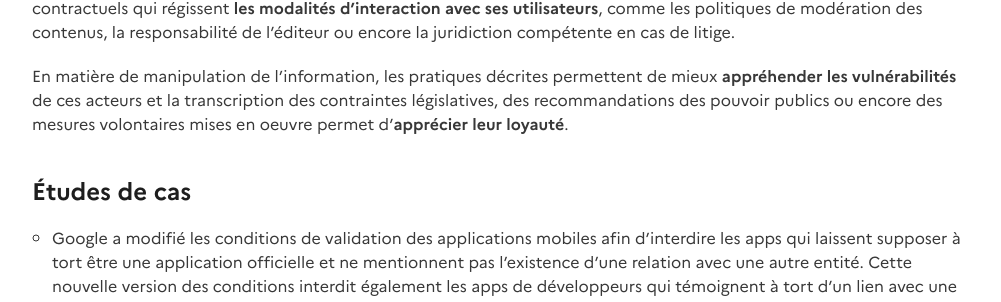
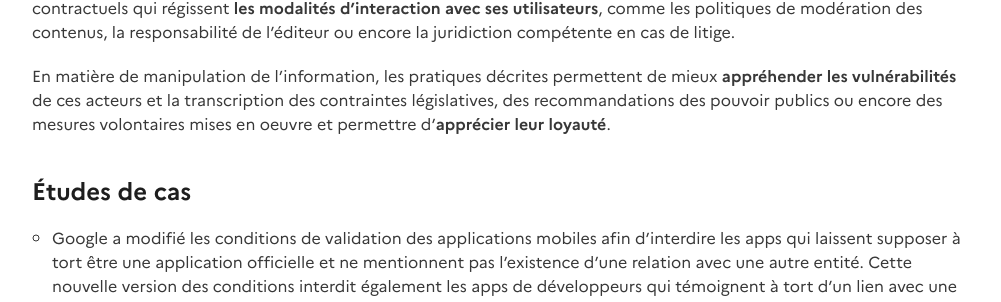
Before and after one commit to ambanum/disinfo.quaidorsay.fr, a Jekyll site: the page built from _pages/fr/cgus.md, in a window 1280 px wide and 900 px high, scrolled down 1247 px. Shown: the part 172-474 px from the top of the window, without its empty margins (139-1140 px from the left). Built offline with Jekyll 4.4.1, drawn with Linux system fonts in a browser that asks for light colours; comment, search, counter and statistics services are not loaded.

Commit message:
Review from Nicolas

```diff
--- a/_includes/cgus/tablestats.html
+++ b/_includes/cgus/tablestats.html
@@ -1,4 +1,4 @@
-<table class="datatables datatables-cgus table-isresponsive" id="tablestats">
+<table class="datatables datatables-cgus table-isresponsive" id="tableStats">
 	<thead>
 		<tr>
 			<th>{{ site.data.translations.cgus.tablestats.col1-label[page.lang] }}</th>
--- a/_includes/cgus/tablestatsbytype.html
+++ b/_includes/cgus/tablestatsbytype.html
@@ -1,4 +1,4 @@
-<table class="datatables datatables-cgus table-isresponsive" id="tablestatsbytype">
+<table class="datatables datatables-cgus table-isresponsive" id="tableStatsByType">
 	<thead>
 	  <tr>
 		<th>{{ site.data.translations.cgus.tablestatsbytype.col1-label[page.lang] }}</th>
--- a/_pages/fr/cgus.md
+++ b/_pages/fr/cgus.md
@@ -24,7 +24,7 @@ Il permet aux défenseurs des droits des utilisateurs, aux régulateurs et à to
 
 Tout fournisseur de services en ligne dispose de conditions d’utilisation définies dans un ensemble de documents contractuels qui régissent **les modalités d’interaction avec ses utilisateurs**, comme les politiques de modération des contenus, la responsabilité de l'éditeur ou encore la juridiction compétente en cas de litige.
 
-En matière de manipulation de l'information, les pratiques décrites permettent de mieux **appréhender les vulnérabilités** de ces acteurs et la transcription des contraintes législatives, des recommandations des pouvoir publics ou encore des mesures volontaires mises en oeuvre permet d’**apprécier leur loyauté**.
+En matière de manipulation de l'information, les pratiques décrites permettent de mieux **appréhender les vulnérabilités** de ces acteurs et la transcription des contraintes législatives, des recommandations des pouvoir publics ou encore des mesures volontaires mises en oeuvre et permettre d’**apprécier leur loyauté**.
 
 ### Études de cas
 
```
Also changed, not shown: _data/translations/cgus.yml (line endings or trailing spaces).
